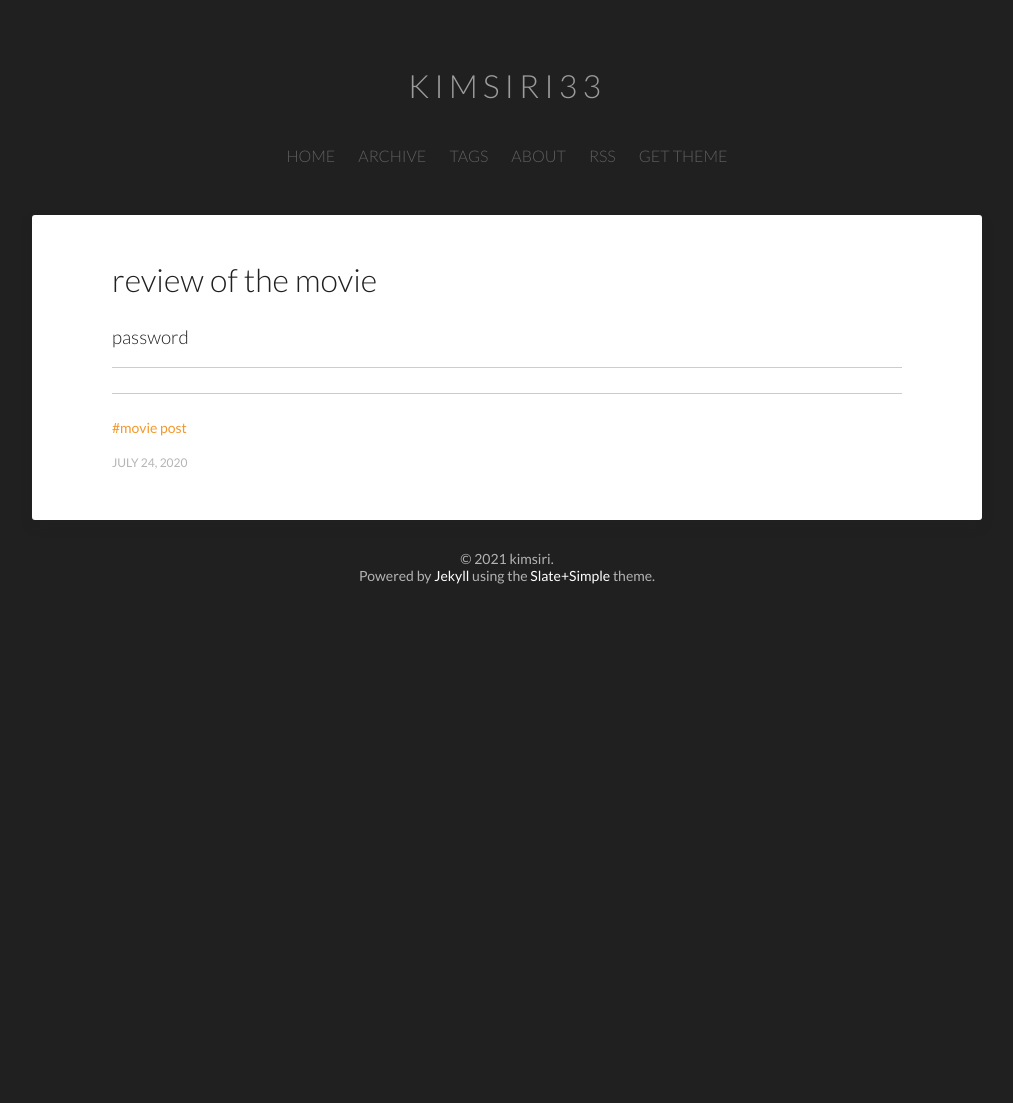
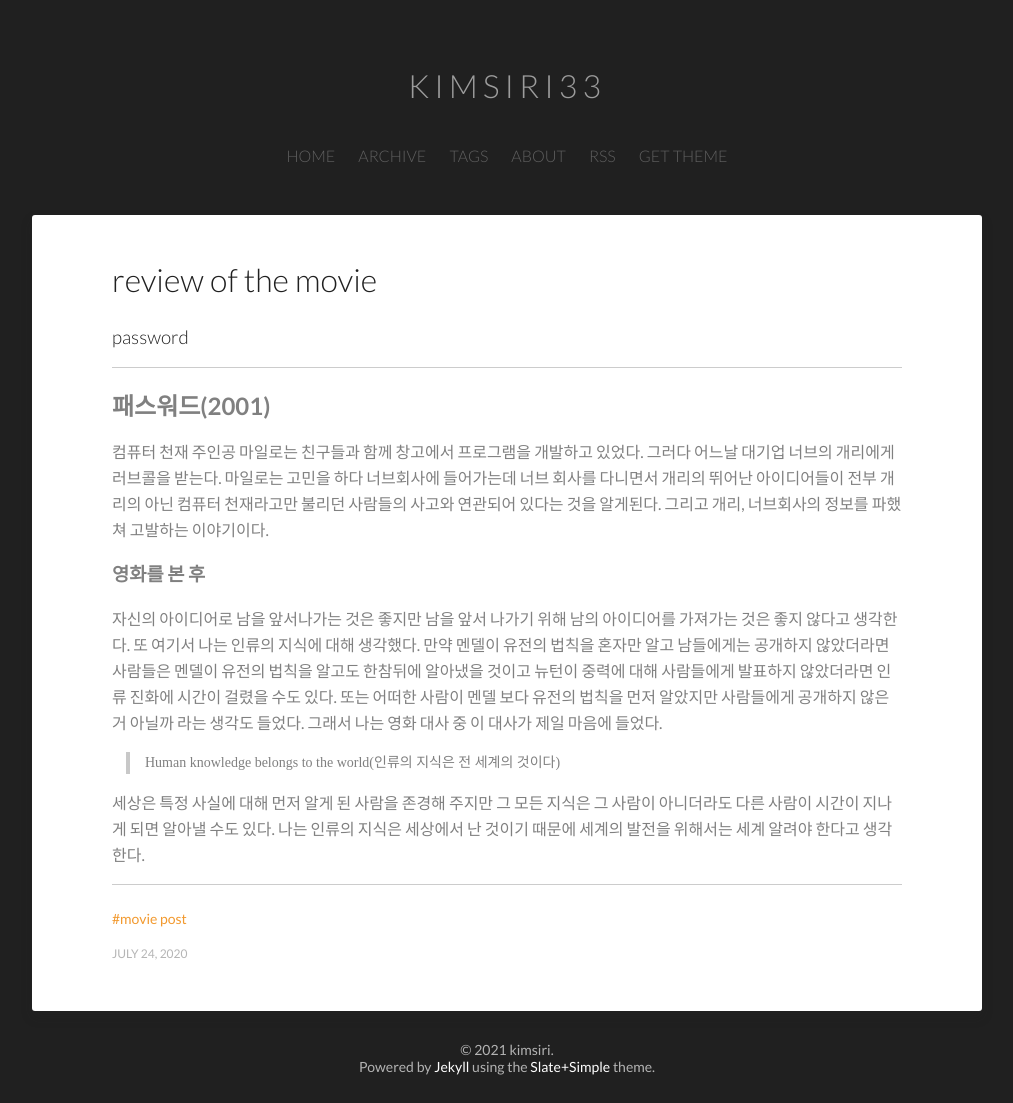
Before and after one commit to kimsiri33/kimsiri33.github.com, a Jekyll site: the page built from _posts/2020-07-24-password.md, in a window 1280 px wide. Shown: the whole page, without its empty margins (133-1146 px from the left). Built offline with Jekyll 4.4.1, drawn with Linux system fonts in a browser that asks for light colours; before the commit the page ends 900 px from its top, so only the background shows below that.

Commit message:
Update 2020-07-24-password.md

```diff
--- a/_posts/2020-07-24-password.md
+++ b/_posts/2020-07-24-password.md
@@ -6,3 +6,27 @@ subtitle: password
 tags: [movie post]
 date-string: JULY 24, 2020
 ---
+
+
+## 패스워드(2001)
+
+컴퓨터 천재 주인공 마일로는 친구들과 함께 창고에서 프로그램을 개발하고 있었다.
+그러다 어느날 대기업 너브의 개리에게 러브콜을 받는다.
+마일로는 고민을 하다 너브회사에 들어가는데 너브 회사를 다니면서 개리의 뛰어난 아이디어들이
+전부 개리의 아닌 컴퓨터 천재라고만 불리던 사람들의 사고와 연관되어 있다는 것을 알게된다.
+그리고 개리, 너브회사의 정보를 파했쳐 고발하는 이야기이다.
+
+### 영화를 본 후
+
+자신의 아이디어로 남을 앞서나가는 것은 좋지만
+남을 앞서 나가기 위해 남의 아이디어를 가져가는
+것은 좋지 않다고 생각한다.
+또 여기서 나는 인류의 지식에 대해 생각했다.
+만약 멘델이 유전의 법칙을 혼자만 알고 남들에게는 공개하지 않았더라면 사람들은 멘델이 유전의 법칙을 알고도 한참뒤에 알아냈을 것이고 뉴턴이 중력에 대해 사람들에게 발표하지 않았더라면 인류 진화에 시간이 걸렸을 수도 있다.
+또는 어떠한 사람이 멘델 보다 유전의 법칙을 먼저 알았지만 사람들에게 공개하지 않은거 아닐까 라는 생각도 들었다.
+그래서 나는 영화 대사 중 이 대사가 제일 마음에 들었다.
+
+> Human knowledge belongs to the world(인류의 지식은 전 세계의 것이다)
+
+세상은 특정 사실에 대해 먼저 알게 된 사람을 존경해 주지만 그 모든 지식은 그 사람이 아니더라도 다른 사람이 시간이 지나게 되면 알아낼 수도 있다.
+나는 인류의 지식은 세상에서 난 것이기 때문에 세계의 발전을 위해서는 세계 알려야 한다고 생각한다.
```
